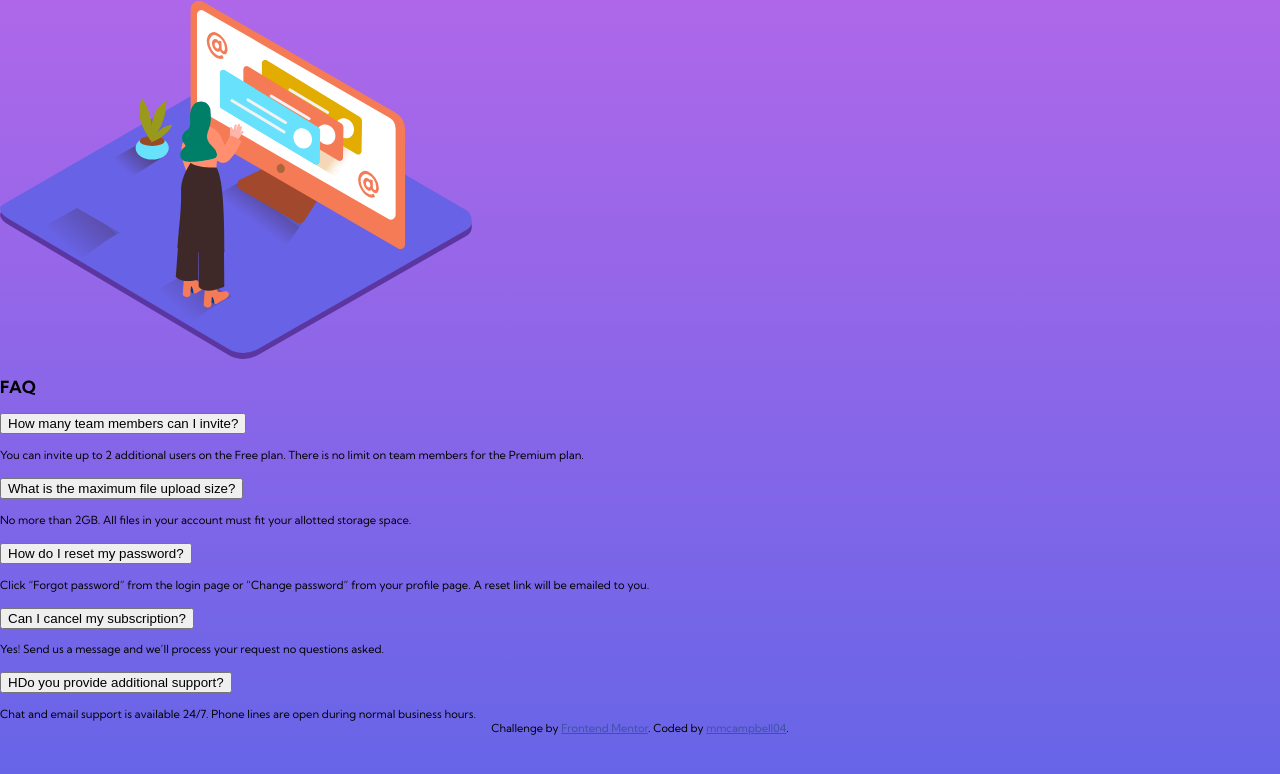
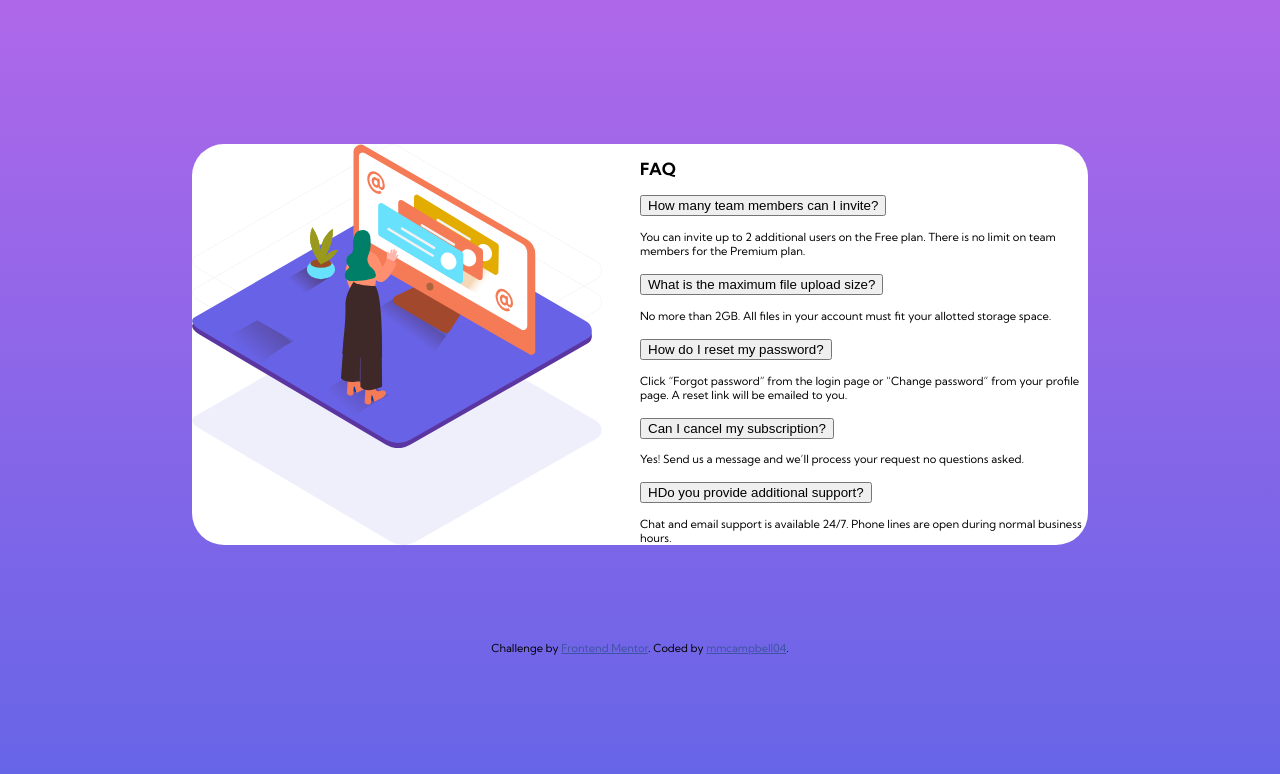
Before and after one commit to mmcampbell04/FeM-Accordian, a plain HTML site: page index.html in a window 1280 px wide. Drawn offline with Linux system fonts and the light colour scheme.

Commit message:
root background & card styles

```diff
--- a/style.css
+++ b/style.css
@@ -1,21 +1,23 @@
 /* Mobile: 375px
-- Desktop: 1440px */
+- Desktop: 1440px
+font size 12px*/
 
 
 :root {
-    --darkBlue: hsl(238, 29%, 16%);
-    --softRed: hsl(14, 88%, 65%);
-    --softViolet: hsl(273, 75%, 66%);
-    --softBlue: hsl(240, 73%, 65%);
-    --veryDarkGrayBlue: hsl(237, 12%, 33%);
-    --darkGrayBlue: hsl(240, 6%, 50%);
-    --lightGrayBlue: hsl(240, 5%, 91%)
+    --text-dark-blue: hsl(238, 29%, 16%);
+    --text-red: hsl(14, 88%, 65%);
+    --gradient-violet: hsl(273, 75%, 66%);
+    --gradient-blue: hsl(240, 73%, 65%);
+    --text-vdarkgray: hsl(237, 12%, 33%);
+    --text-darkgray: hsl(240, 6%, 50%);
+    --divider-gray: hsl(240, 5%, 91%)
 }
 
 
 html {
     font-size: 100%;
     box-sizing: border-box;
+    font-family: 'Kumbh Sans', sans-serif;
 }
 
 *, *::before, *::after {
@@ -23,13 +25,62 @@ html {
 }
 
 body {
-    padding: 0;
+    min-height: 100vh;
     margin: 0;
-    height: 100vh;
-    font-family: 'Kumbh Sans', sans-serif;
+    padding: 3rem;
     font-size: 0.7rem;
-    background: linear-gradient(var(--softViolet), var(--softBlue))
+    background: linear-gradient(var(--gradient-violet),
+    var(--gradient-blue));
+
+
 }
 
+
+.card {
+    background-color: #fff;
+    border-radius: 2rem;
+    max-width: 56rem;
+
+}
+
+.desktop-img {
+    width: 100%;
+    height: auto;
+    max-width: 25rem;
+}
+
+
+
+.card-text{
+
+}
+
+@media (min-width: 56rem) {
+   .card {
+       display: flex;
+       margin: 6rem auto;
+       background-image: url("./images/bg-pattern-desktop.svg");
+       background-size: contain;
+       background-repeat: no-repeat;
+
+}
+
+.card-image {
+    flex: 1;
+
+}
+
+.card-text {
+    flex: 1;
+}
+
+
+}
+
+
+
+
+
+/* FOOTER */
 .attribution { font-size: 11px; text-align: center; }
 .attribution a { color: hsl(228, 45%, 44%); }
```
